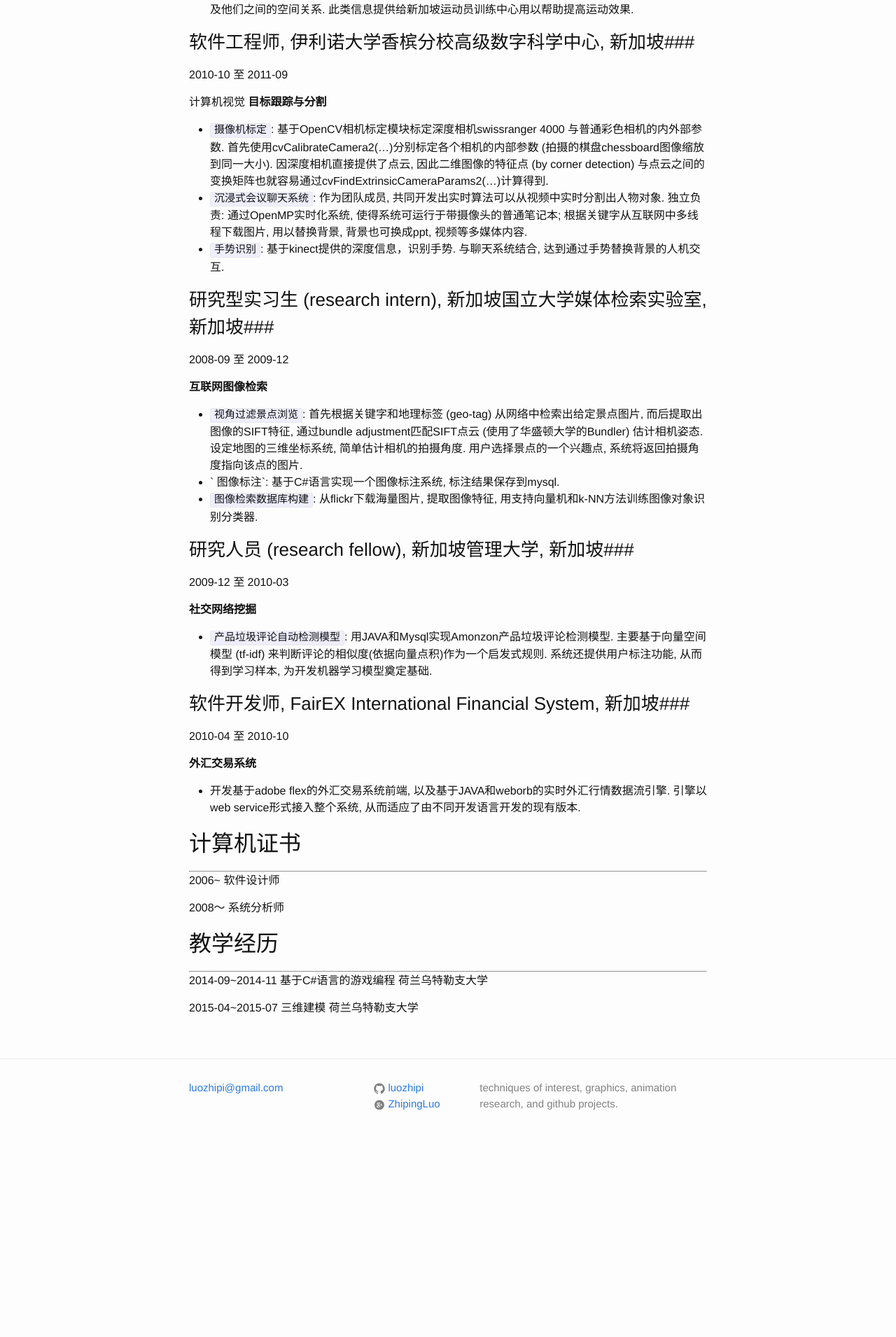
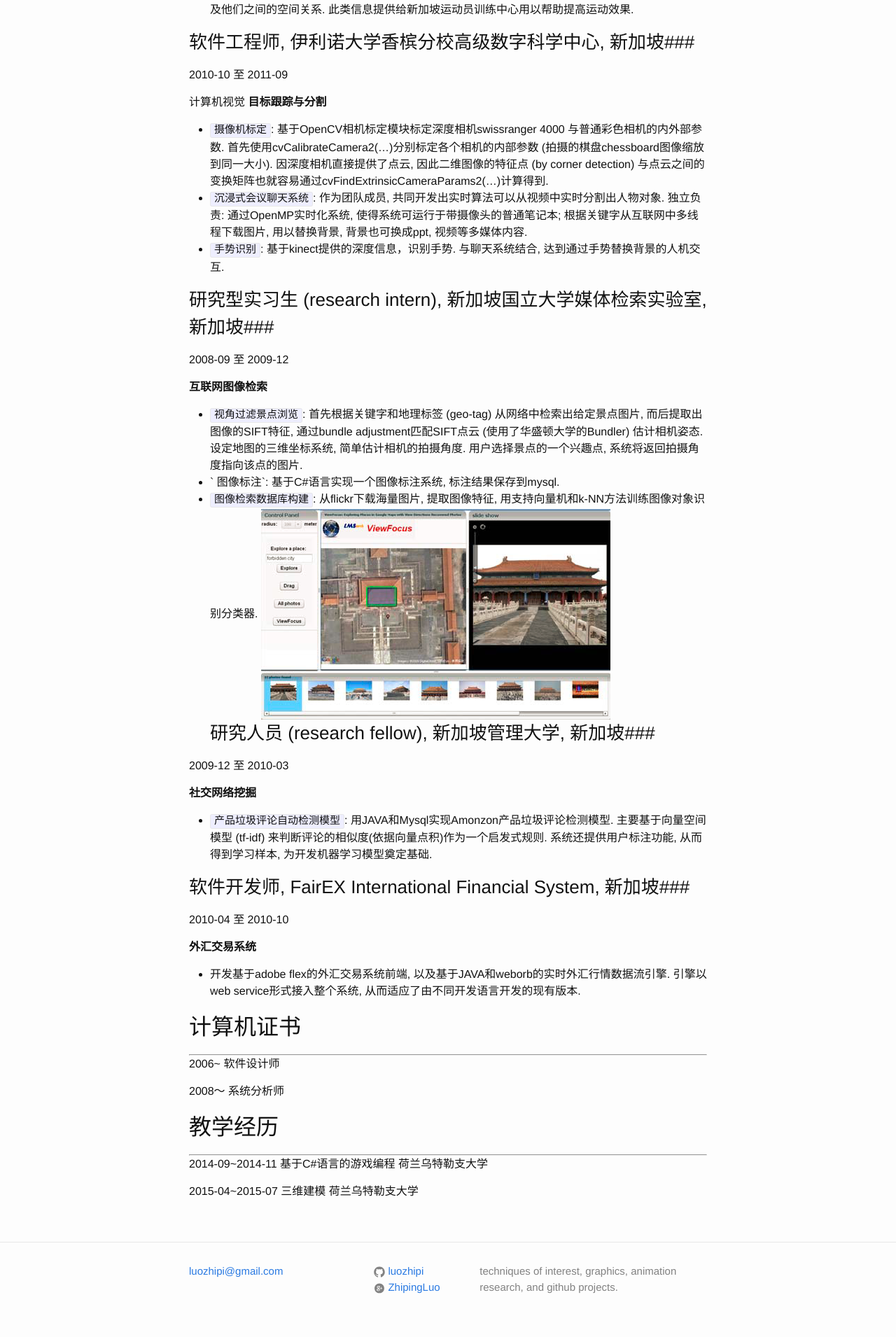
Before and after one commit to luozhipi/luozhipi.github.io, a Jekyll site: the page built from resume_CN.md, in a window 1280 px wide. Shown: the part 3815-5725 px from the top of the page at 70% size. Built offline with Jekyll 4.4.1, drawn with Linux system fonts in a browser that asks for light colours; before the commit the page ends 5463 px from its top, so only the background shows below that.

Commit message:
Update resume_CN.md

```diff
--- a/resume_CN.md
+++ b/resume_CN.md
@@ -136,7 +136,7 @@ RH. Li; Z. Luo; G. Han.: `Pseudo-inverse Locality Preserving Projections`. Compu
 - `视角过滤景点浏览`: 首先根据关键字和地理标签 (geo-tag) 从网络中检索出给定景点图片, 而后提取出图像的SIFT特征, 通过bundle adjustment匹配SIFT点云 (使用了华盛顿大学的Bundler) 估计相机姿态. 设定地图的三维坐标系统, 简单估计相机的拍摄角度. 用户选择景点的一个兴趣点, 系统将返回拍摄角度指向该点的图片.
 - ` 图像标注`: 基于C#语言实现一个图像标注系统, 标注结果保存到mysql.
 - `图像检索数据库构建`: 从flickr下载海量图片, 提取图像特征, 用支持向量机和k-NN方法训练图像对象识别分类器.
-
+![Alt text](/work/viewfocus.png)
 ###研究人员 (research fellow), 新加坡管理大学, 新加坡###
 
 2009-12 至 2010-03
```
